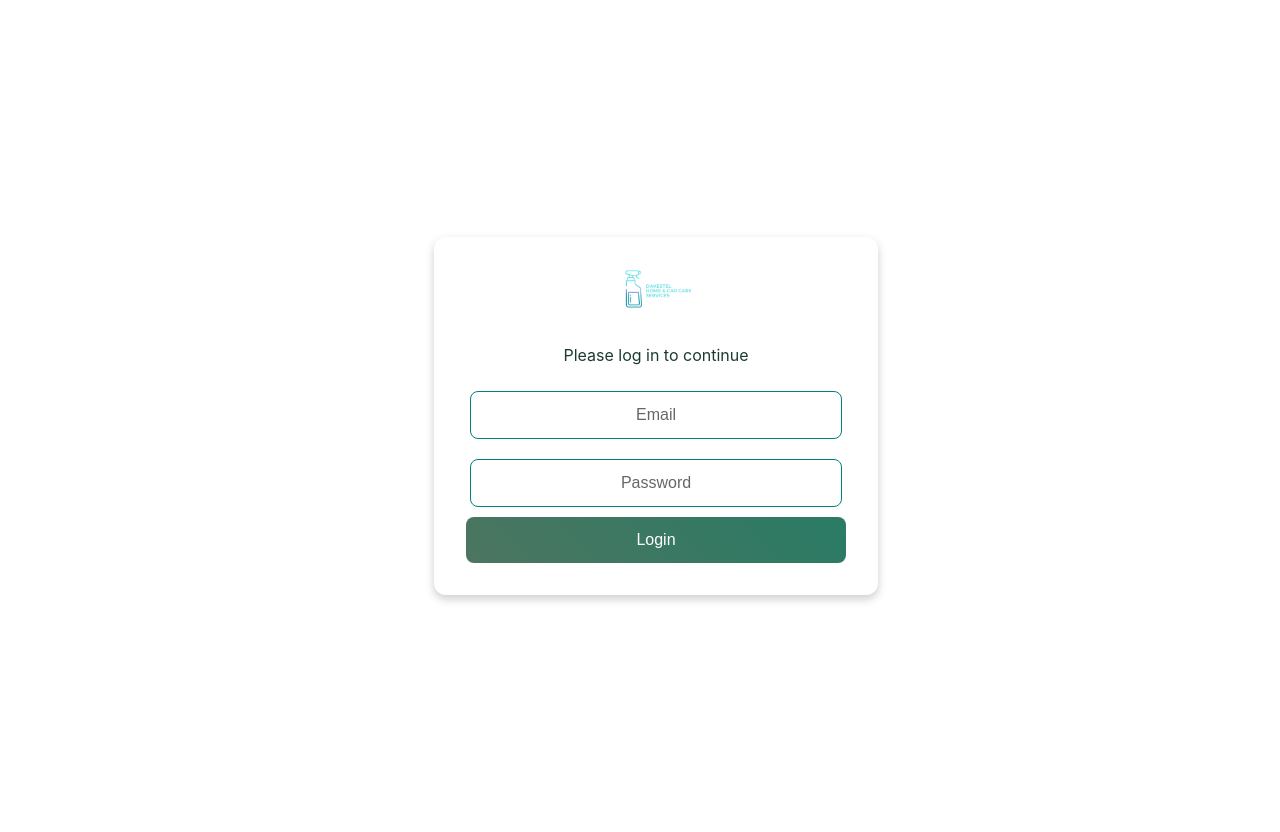
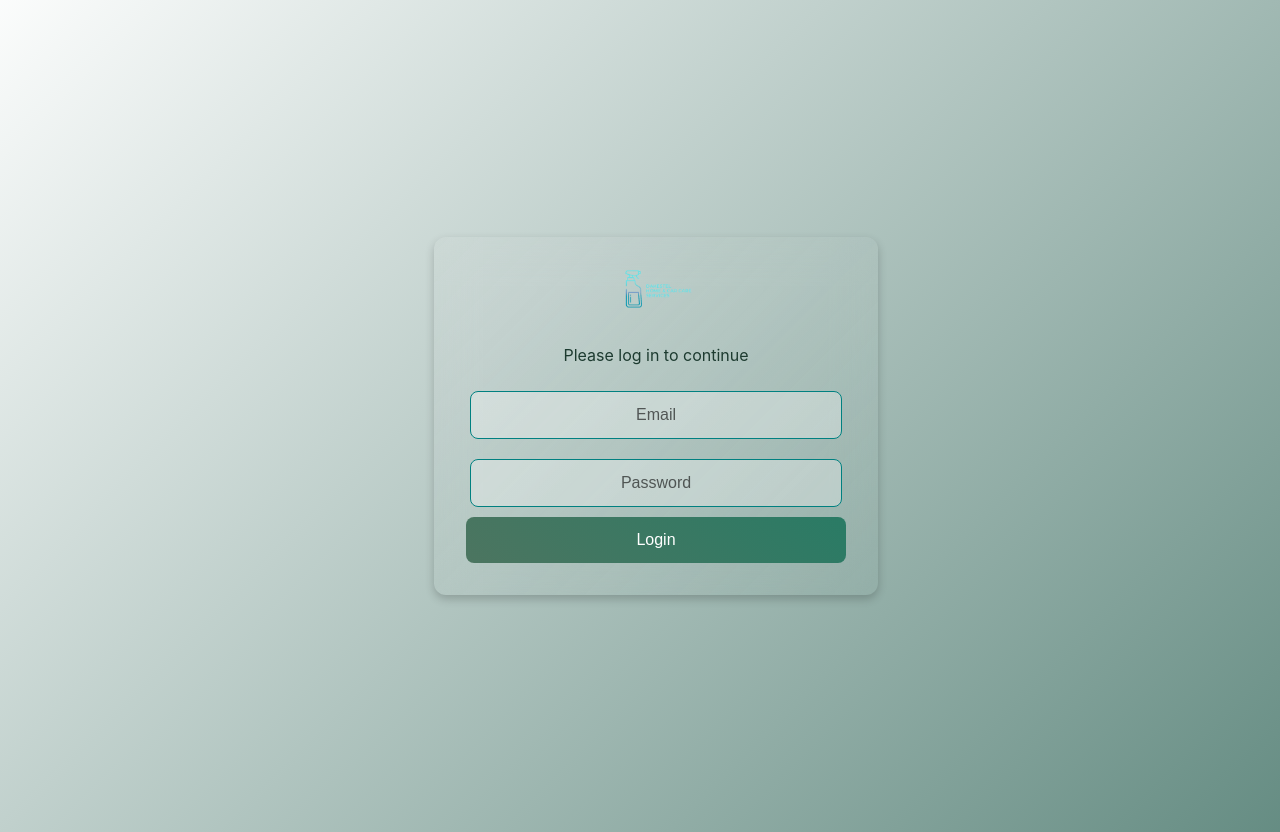
Before and after one commit to kennygray-dev/Sales-management-application, a React (Vite) app in the folder dakestel-dashboard-frontend/: page / in a window 1280 px wide. Built offline with nearby package versions, Linux system fonts and the light colour scheme.

Commit message:
new login styles

```diff
--- a/dakestel-dashboard-frontend/src/components/Login.scss
+++ b/dakestel-dashboard-frontend/src/components/Login.scss
@@ -3,7 +3,7 @@ body {
   font-family: 'Poppins', sans-serif;
   margin: 0;
   padding: 0;
-  background: white;
+  background: linear-gradient(135deg, rgba(245, 248, 247, 0.386), rgba(15, 76, 61, 0.641));
   display: flex;
   justify-content: center;
   align-items: center;
@@ -17,9 +17,9 @@ body {
   align-items: center;
   width: 100%;
   height: 100vh;
-  background: white;
   padding: 1rem;
   height: 100vh;
+
 }
 
 /* Logo */
@@ -31,13 +31,16 @@ body {
 
 /* Login Form */
 .login-form {
-  background: rgba(255, 255, 255, 0.15);
   padding: 2rem;
   border-radius: 12px;
   box-shadow: 0px 4px 10px rgba(0, 0, 0, 0.2);
   text-align: center;
   width: 100%;
   max-width: 380px;
+  background: linear-gradient(135deg, rgba(225, 225, 225, 0.1), rgba(225, 225, 225, 0));
+  -webkit-backdrop-filter: blur(20px);
+  backdrop-filter: blur(20px);
+  border: 1px solid rgba (225, 225, 225, 0.18);
 }
 
 .login-form h2 {
```
